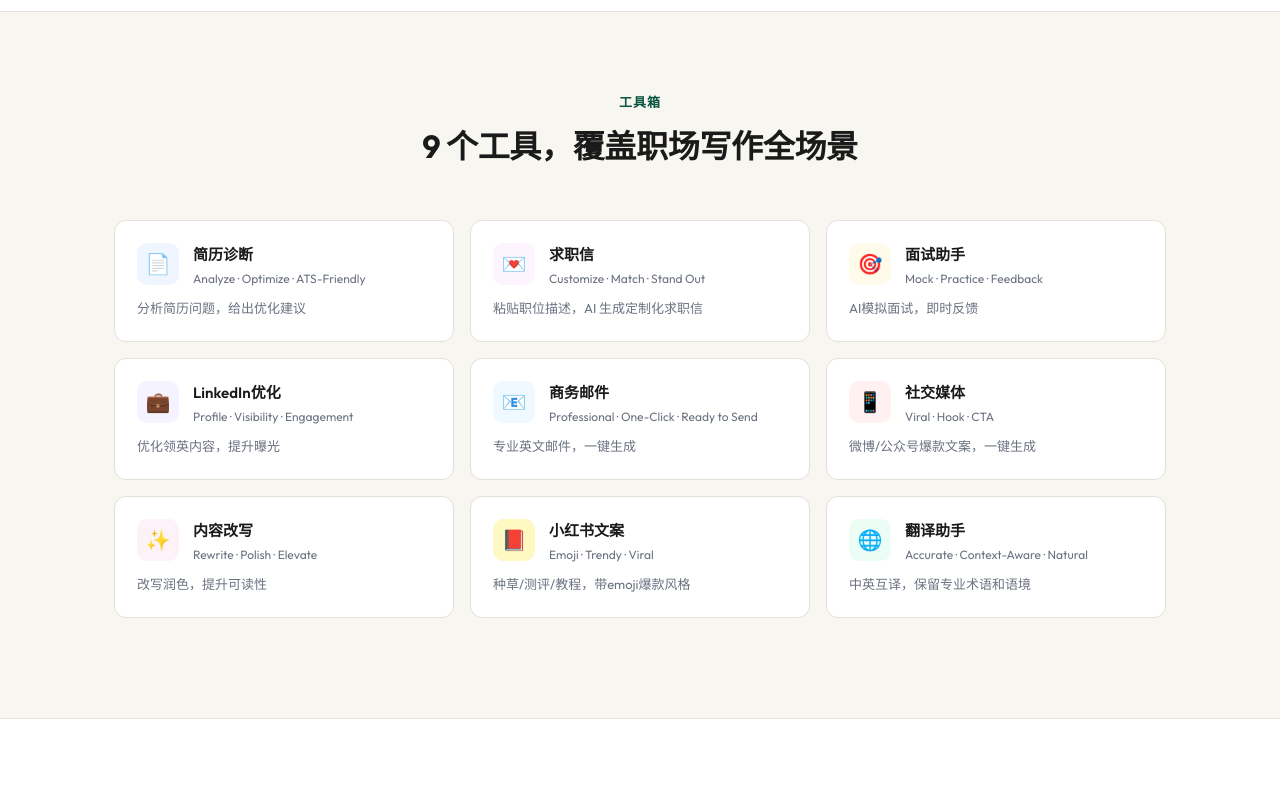
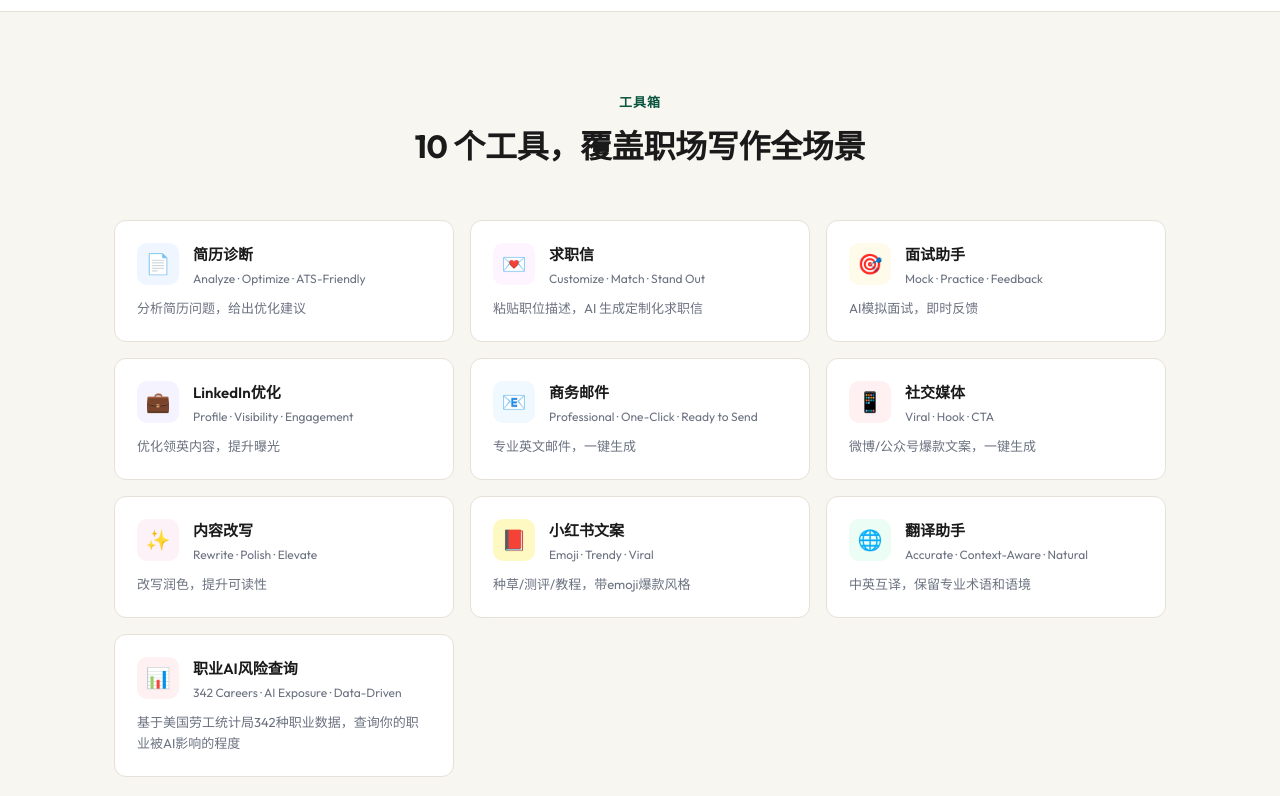
Before and after one commit to syjjun/wrijo, a website: page index.html in a window 1280 px wide. Shown: the part 1160-1956 px from the top of the page. Drawn offline with Linux system fonts and the light colour scheme.

Commit message:
fix: restore 10th tool - job AI risk checker

```diff
--- a/index.html
+++ b/index.html
@@ -368,8 +368,8 @@
   <section class="tools-section" id="tools">
     <p class="section-label" data-lang="zh">工具箱</p>
     <p class="section-label" data-lang="en" style="display:none">Toolkit</p>
-    <h2 class="section-title" data-lang="zh">9 个工具，覆盖职场写作全场景</h2>
-    <h2 class="section-title" data-lang="en" style="display:none">9 Tools for Every Professional Writing Need</h2>
+    <h2 class="section-title" data-lang="zh">10 个工具，覆盖职场写作全场景</h2>
+    <h2 class="section-title" data-lang="en" style="display:none">10 Tools for Every Professional Writing Need</h2>
     <div class="tools-grid">
 
       <a href="/tools/resume/" class="tool-card">
@@ -487,6 +487,19 @@
         </div>
         <p data-lang="zh">中英互译，保留专业术语和语境</p>
         <p data-lang="en" style="display:none">Chinese-English translation with context awareness</p>
+      </a>
+
+      <a href="/jobs-risk" class="tool-card">
+        <div class="tool-card-header">
+          <div class="tool-icon" style="background:#fff1f2;">📊</div>
+          <div class="tool-info">
+            <h3 data-lang="zh">职业AI风险查询</h3>
+            <h3 data-lang="en" style="display:none">Job AI Risk Checker</h3>
+            <p class="tool-en">342 Careers · AI Exposure · Data-Driven</p>
+          </div>
+        </div>
+        <p data-lang="zh">基于美国劳工统计局342种职业数据，查询你的职业被AI影响的程度</p>
+        <p data-lang="en" style="display:none">Based on US Bureau of Labor Statistics data on 342 occupations</p>
       </a>
 
     </div>
```
